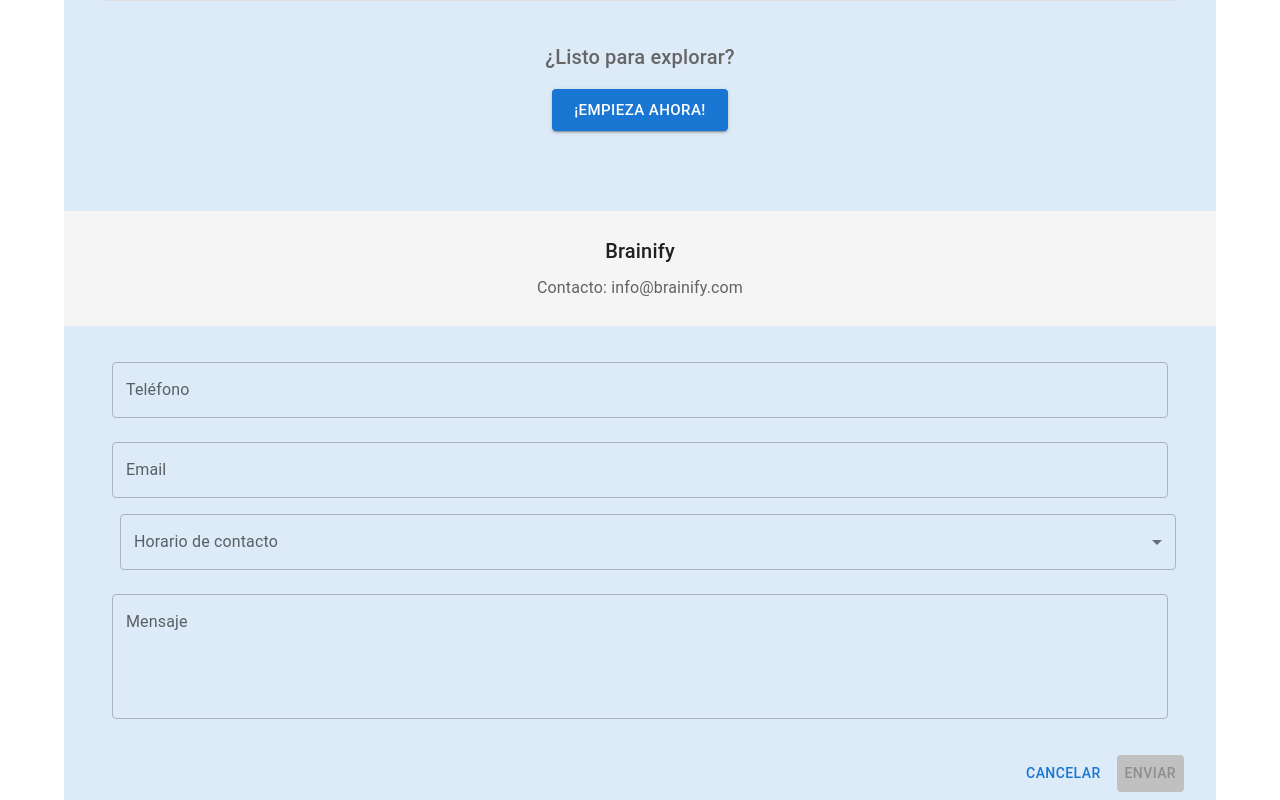
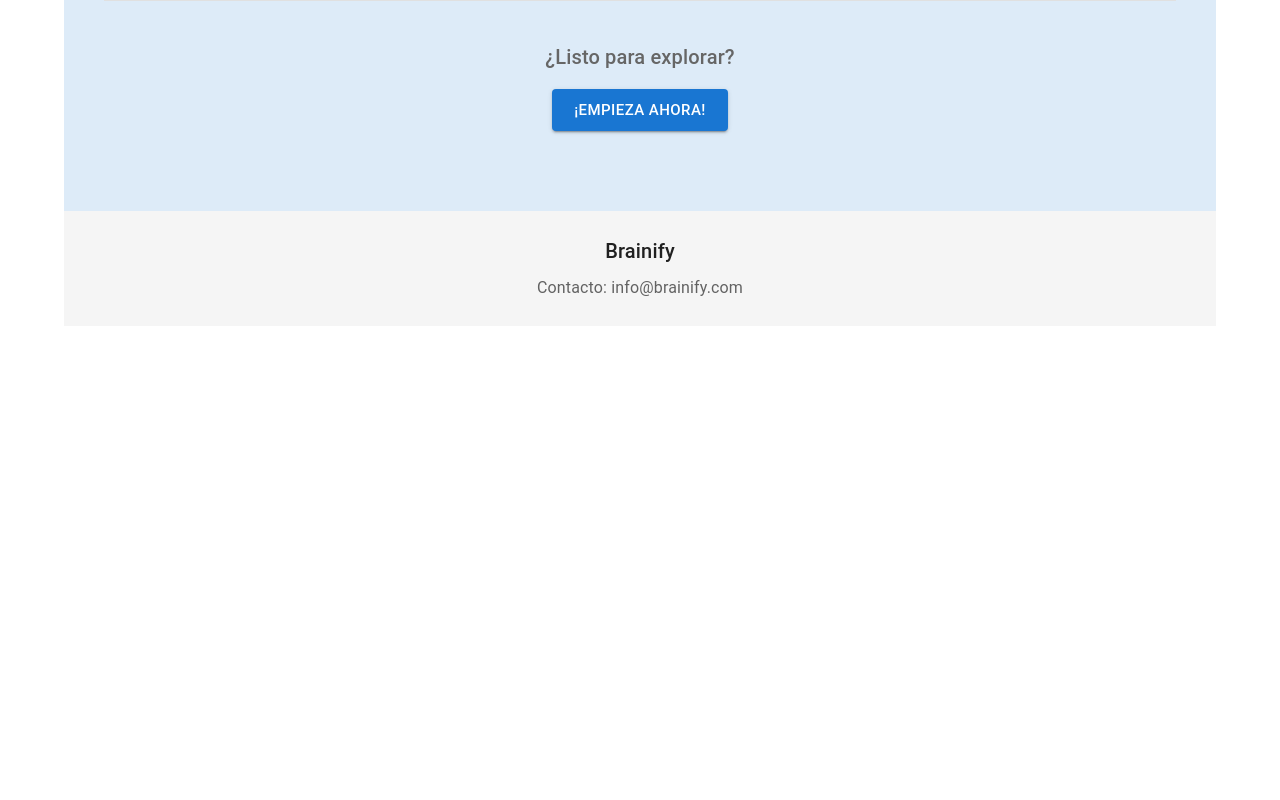
Before and after one commit to fedeferreyra98/brainify, a React (Create React App) app in the folder frontend/: page / in a window 1280 px wide. Shown: the part 1032-1832 px from the top of the page. After the commit the page ends 1358 px from the top, so only its background shows below. Built offline with nearby package versions, Linux system fonts and the light colour scheme.

Commit message:
Arreglado el home, saque el boton de contrtatar de las cards para no complicarnos

```diff
--- a/frontend/src/pages/Home/index.js
+++ b/frontend/src/pages/Home/index.js
@@ -21,10 +21,6 @@
 import service1Image from '../../assets/Logos/matematica.jpg';
 import service2Image from '../../assets/Logos/fisica.jpg';
 import service3Image from '../../assets/Logos/quimica.jpg';
-
-import ContratacionForm from '../ServiceExplorer/ContratacionForm';
-import NotificationRed from '../../components/ui/NotificationRed';
-import NotificationGreen from '../../components/ui/NotificationGreen';
 
 const useStyles = makeStyles((theme) => ({
   root: {
@@ -88,90 +84,6 @@
   const navigate = useNavigate();
 
   const serviceImages = [service1Image, service2Image, service3Image];
-
-  // Estado para controlar el diálogo de contratación
-  const [dialogOpen, setDialogOpen] = useState(false);
-
-  // Estados para los campos del formulario de contratación
-  const [telefono, setTelefono] = useState('');
-  const [email, setEmail] = useState('');
-  const [horario, setHorario] = useState({ inicio: '', fin: '' });
-  const [mensaje, setMensaje] = useState('');
-
-  // Generar las opciones de horario en intervalos de 30 minutos
-  const generateTimeOptions = () => {
-    const options = [];
-    for (let i = 0; i < 24; i += 1) {
-      for (let j = 0; j < 60; j += 30) {
-        const hour = i.toString().padStart(2, '0');
-        const minute = j.toString().padStart(2, '0');
-        options.push(`${hour}:${minute}hs`);
-      }
-    }
-    return options;
-  };
-
-  // Función para validar un número de teléfono
-  const isValidPhoneNumber = (phoneNumber) => {
-    const pattern = /^[0-9]{10}$/; // Asume un número de 10 dígitos
-    return pattern.test(phoneNumber);
-  };
-
-  // Función para validar un correo electrónico
-  const isValidEmail = () => {
-    const pattern = /^[a-zA-Z0-9._-]+@[a-zA-Z0-9.-]+\.[a-zA-Z]{2,6}$/;
-    return pattern.test(email);
-  };
-
-  // Función para resetear el formulario de contratación
-  const resetFormContratacion = () => {
-    setTelefono('');
-    setEmail('');
-    setHorario({ inicio: '', fin: '' });
-    setMensaje('');
-  };
-
-  // Estados para controlar las notificaciones
-  const [notificationRedOpen, setNotificationRedOpen] = useState(false);
-  const [notificationRedMessage, setNotificationRedMessage] = useState('');
-  const [notificationGreenOpen, setNotificationGreenOpen] = useState(false);
-
-  // Función para validar que la hora de finalización sea mayor que la hora de inicio y otras validaciones
-  const CheckTime = () => {
-    if (!isValidPhoneNumber(telefono)) {
-      setNotificationRedMessage(
-        'Por favor, ingrese un número de teléfono válido'
-      );
-      setNotificationRedOpen(true);
-      return;
-    }
-
-    if (!isValidEmail(email)) {
-      setNotificationRedMessage(
-        'Por favor, ingrese un correo electrónico válido'
-      );
-      setNotificationRedOpen(true);
-      return;
-    }
-
-    if (horario.fin <= horario.inicio) {
-      setNotificationRedMessage(
-        'La hora de finalización debe ser mayor que la hora de inicio'
-      );
-      setNotificationRedOpen(true);
-      return;
-    }
-
-    // Si todas las validaciones pasan, mostrar notificación de éxito
-    setNotificationGreenOpen(true);
-    setDialogOpen(false);
-    resetFormContratacion();
-  };
-
-  // Función para verificar si todos los campos del formulario están completos
-  const isFormComplete = () => {
-    return telefono && email && horario.inicio && horario.fin && mensaje;
-  };
 
   return (
     <div className={classes.root}>
@@ -328,35 +240,8 @@
         <ServiceDetails
           service={selectedService}
           onClose={() => setSelectedService(null)}
-          onHire={() => setDialogOpen(true)}
         />
       )}
-      <ContratacionForm
-        dialogOpen={dialogOpen}
-        setDialogOpen={setDialogOpen}
-        telefono={telefono}
-        setTelefono={setTelefono}
-        email={email}
-        setEmail={setEmail}
-        horario={horario}
-        setHorario={setHorario}
-        mensaje={mensaje}
-        setMensaje={setMensaje}
-        generateTimeOptions={generateTimeOptions}
-        CheckTime={CheckTime}
-        isFormComplete={isFormComplete}
-        resetFormContratacion={resetFormContratacion}
-      />
-      <NotificationRed
-        open={notificationRedOpen}
-        message={notificationRedMessage}
-        onClose={() => setNotificationRedOpen(false)}
-      />
-      <NotificationGreen
-        open={notificationGreenOpen}
-        message="Solicitud de contacto enviada"
-        onClose={() => setNotificationGreenOpen(false)}
-      />
     </div>
   );
 }
--- a/frontend/src/pages/ServiceExplorer/ServiceDetails.js
+++ b/frontend/src/pages/ServiceExplorer/ServiceDetails.js
@@ -27,7 +27,7 @@
   apiGetAllCommentsByServiceId,
 } from '../../api/apiService';
 
-function ServiceDetails({ service, onClose, onHire }) {
+function ServiceDetails({ service, onClose }) {
   const classes = useStyles();
   const [providerInfo, setProviderInfo] = React.useState(null);
 
@@ -144,9 +144,6 @@
         <Button onClick={onClose} color="primary">
           Cerrar
         </Button>
-        <Button onClick={onHire} color="secondary">
-          Contratar
-        </Button>
       </DialogActions>
     </Dialog>
   );
```
